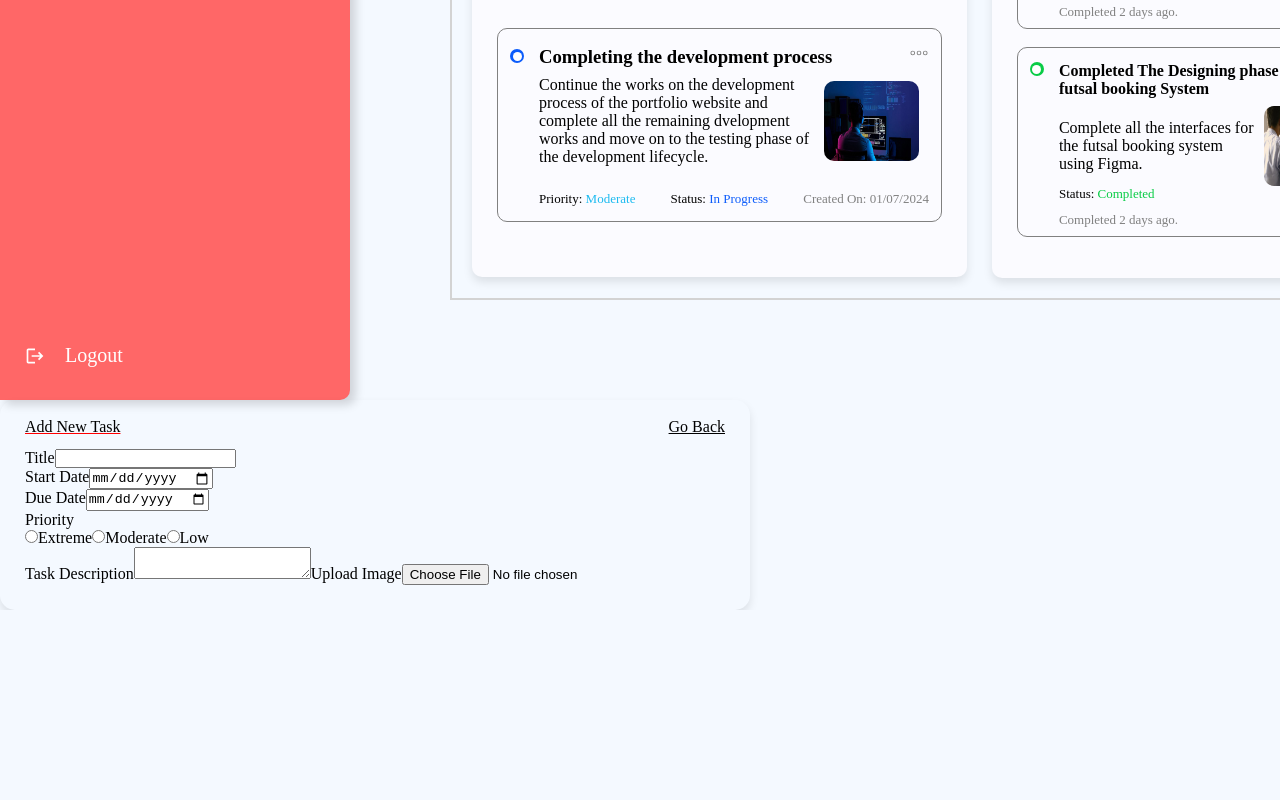
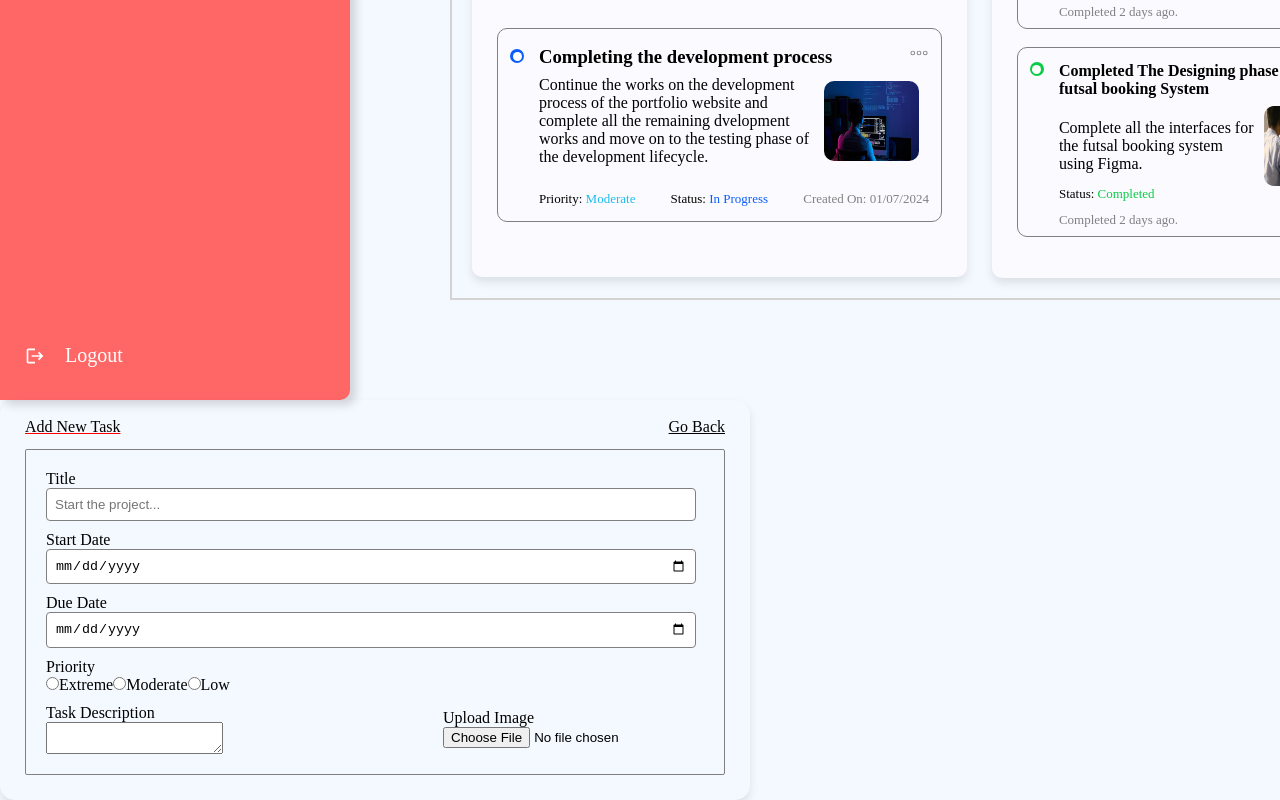
Before and after one commit to Akmal1796/ToDoApp, a React (Vite) app: page / in a window 1280 px wide. Shown: the part 698-1498 px from the top of the page. Before the commit the page ends 1308 px from the top, so only its background shows below. Built offline with nearby package versions, Linux system fonts and the light colour scheme.

Commit message:
Updated the design of the task form

```diff
--- a/src/Components/TaskForm.css
+++ b/src/Components/TaskForm.css
@@ -27,4 +27,38 @@
 .form-content {
     margin-top: 20px;
     display: flex;
+    border: 1px solid gray;
+    padding: 20px;
+    border-radius: 2px;
 }
+
+.task-title,
+.task-date,
+.task-priority {
+    display: flex;
+    flex-direction: column;
+    margin-bottom: 10px;
+    width: 650px;
+}
+
+.task-description-container {
+    display: flex;
+    align-items: center;
+    justify-content: space-between;
+}
+
+.input-box {
+    padding: 8px;
+    border-radius: 4px;
+    border: 1px solid gray;
+}
+
+.task-description {
+    display: flex;
+    flex-direction: column;
+}
+
+.task-image-container {
+    display: flex;
+    flex-direction: column;
+}
--- a/src/Components/TaskForm.jsx
+++ b/src/Components/TaskForm.jsx
@@ -10,22 +10,22 @@ const TaskForm = () => {
         </div>
         <div className='form-content'>
             <form>
-                <div>
+                <div className='task-title'>
                     <label>Title</label>
-                    <input type='text'/>
+                    <input type='text' className='input-box' placeholder='Start the project...'/>
                 </div>
 
-                <div>
+                <div className='task-date'>
                     <label>Start Date</label>
-                    <input type='date'/>
+                    <input type='date' className='input-box'/>
                 </div>
 
-                <div>
+                <div className='task-date'>
                     <label>Due Date</label>
-                    <input type='date'/>
+                    <input type='date' className='input-box'/>
                 </div>
 
-                <div>
+                <div className='task-priority'>
                     <label htmlFor='priority'>Priority</label>
                     <div>
                         <input type='radio' name='priority' />Extreme
@@ -34,12 +34,16 @@ const TaskForm = () => {
                     </div>
                 </div>
 
-                <div>
-                    <label>Task Description</label>
-                    <textarea />
+                <div className='task-description-container'>
+                    <div className='task-description'>
+                        <label>Task Description</label>
+                        <textarea />
+                    </div>
 
-                    <label>Upload Image</label>
-                    <input type='file'/>
+                    <div className='task-image-container'>
+                        <label>Upload Image</label>
+                        <input type='file'/>
+                    </div>
                 </div>
             </form>
         </div>
```
